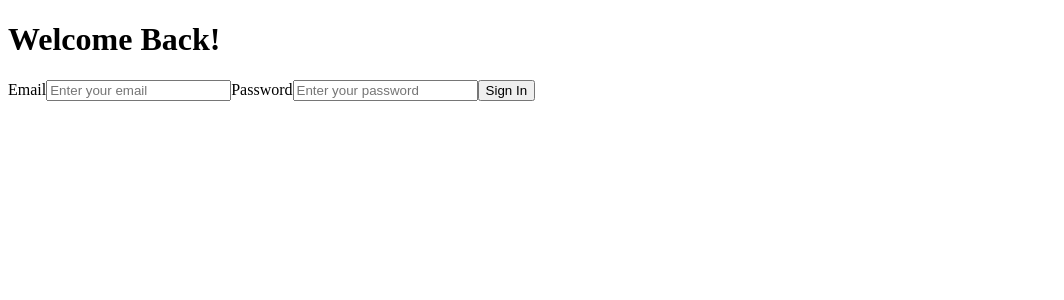
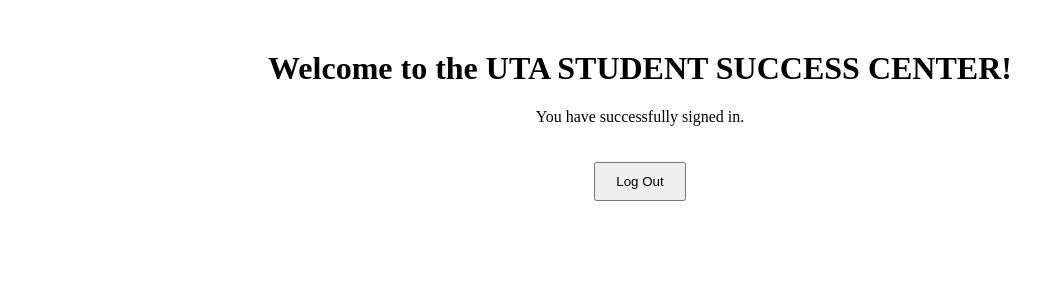
Before and after one commit to vinncceee/Student-Success-Center, a React (Create React App) app in the folder frontend/: page /landing in a window 1280 px wide. Shown: the top 300 px of the page, without its empty margins (0-1064 px from the left). Built offline with nearby package versions, Linux system fonts and the light colour scheme.

Commit message:
successfully implemented firebase auth and sign up/ sign in functionalities

```diff
--- a/frontend/package.json
+++ b/frontend/package.json
@@ -7,8 +7,9 @@
     "@testing-library/react": "^13.4.0",
     "@testing-library/user-event": "^13.5.0",
     "axios": "^1.7.9",
-    "react": "^18.0.0",
-    "react-dom": "^18.0.0",
+    "firebase": "^11.0.2",
+    "react": "^18.3.1",
+    "react-dom": "^18.3.1",
     "react-router-dom": "^6.28.0",
     "react-scripts": "5.0.1",
     "web-vitals": "^2.1.4"
--- a/frontend/src/App.js
+++ b/frontend/src/App.js
@@ -1,8 +1,17 @@
-import React from 'react';
-import SignInPage from './components/SignInPage';
+import React from "react";
+import { Route, Routes } from "react-router-dom";
+import SignInPage from "./components/SignInPage";
+import SignUpPage from "./components/SignUpPage";
+import LandingPage from "./components/LandingPage";
 
 function App() {
-  return <SignInPage />;
+  return (
+    <Routes>
+      <Route path="/signin" element={<SignInPage />} />
+      <Route path="/signup" element={<SignUpPage />} />
+      <Route path="/landing" element={<LandingPage />} />
+    </Routes>
+  );
 }
 
 export default App;
--- /dev/null
+++ b/frontend/src/components/LandingPage.js
@@ -0,0 +1,24 @@
+import React from "react";
+import { useNavigate } from "react-router-dom";
+
+function LandingPage() {
+  const navigate = useNavigate();
+
+  const handleLogout = () => {
+    // Clear any authentication state if necessary
+    // Redirect to the sign-in page
+    navigate("/signin");
+  };
+
+  return (
+    <div className="landing-container" style={{ textAlign: "center", marginTop: "50px" }}>
+      <h1>Welcome to the UTA STUDENT SUCCESS CENTER!</h1>
+      <p>You have successfully signed in.</p>
+      <button onClick={handleLogout} style={{ marginTop: "20px", padding: "10px 20px" }}>
+        Log Out
+      </button>
+    </div>
+  );
+}
+
+export default LandingPage;
--- a/frontend/src/components/SignInPage.js
+++ b/frontend/src/components/SignInPage.js
@@ -1,25 +1,34 @@
-import React, { useState } from 'react';
-import axios from 'axios';
+import React, { useState } from "react";
+import { signInWithEmailAndPassword } from "firebase/auth";
+import { auth } from "../firebase";
+import { useNavigate } from "react-router-dom";
 
 function SignInPage() {
-  const [email, setEmail] = useState('');
-  const [password, setPassword] = useState('');
-  const [message, setMessage] = useState('');
+  const [email, setEmail] = useState("");
+  const [password, setPassword] = useState("");
+  const [message, setMessage] = useState("");
+  const navigate = useNavigate(); // React Router hook for navigation
 
   const handleLogin = async (e) => {
     e.preventDefault();
     try {
-      const response = await axios.post('http://localhost:5000/login', { email, password });
-      setMessage(response.data.message);
+      const userCredential = await signInWithEmailAndPassword(auth, email, password);
+      setMessage("Sign-in successful! Redirecting...");
+      // Redirect to the landing page after successful sign-in
+      setTimeout(() => navigate("/landing"), 2000);
     } catch (error) {
-      setMessage(error.response?.data?.message || 'An error occurred.');
+      setMessage("Error: " + error.message);
     }
   };
 
+  const handleSignUpRedirect = () => {
+    navigate("/signup"); // Redirect to the SignUp page
+  };
+
   return (
-    <div className="login-container">
+    <div className="signin-container">
       <h1>Welcome Back!</h1>
-      <form className="login-form" onSubmit={handleLogin}>
+      <form className="signin-form" onSubmit={handleLogin}>
         <label htmlFor="email">Email</label>
         <input
           type="email"
@@ -39,6 +48,11 @@
         <button type="submit">Sign In</button>
       </form>
       <p>{message}</p>
+      {/* New User Redirect */}
+      <div className="new-user">
+        <p>New user?</p>
+        <button onClick={handleSignUpRedirect}>Sign Up</button>
+      </div>
     </div>
   );
 }
--- a/frontend/src/components/SignUpPage.js
+++ b/frontend/src/components/SignUpPage.js
@@ -1,42 +1,54 @@
-import React, { useState } from 'react';
-import axios from 'axios';
+import React, { useState } from "react";
+import { createUserWithEmailAndPassword } from "firebase/auth";
+import { auth } from "../firebase";
+import { useNavigate } from "react-router-dom"; // Import the useNavigate hook
 
 function SignUpPage() {
-  const [email, setEmail] = useState('');
-  const [password, setPassword] = useState('');
-  const [message, setMessage] = useState('');
+  const [email, setEmail] = useState("");
+  const [password, setPassword] = useState("");
+  const [message, setMessage] = useState("");
+  const navigate = useNavigate(); // Initialize navigate hook
 
-  const handleSubmit = async (e) => {
+  const handleSignUp = async (e) => {
     e.preventDefault();
+    setMessage("Processing...");
     try {
-      const response = await axios.post('http://localhost:5000/api/signup', { email, password });
-      setMessage(response.data.message);
+      // Create user with Firebase
+      await createUserWithEmailAndPassword(auth, email, password);
+      setMessage("User registered successfully! Redirecting to Sign In...");
+
+      // Redirect to Sign In page after 2 seconds
+      setTimeout(() => {
+        navigate("/signin");
+      }, 2000);
     } catch (error) {
-      setMessage(error.response?.data?.message || 'Something went wrong!');
+      setMessage("Error: " + error.message);
     }
   };
 
   return (
     <div className="signup-container">
-      <h1>Sign Up</h1>
-      <form onSubmit={handleSubmit}>
-        <label>Email</label>
+      <h1>Create an Account</h1>
+      <form className="signup-form" onSubmit={handleSignUp}>
+        <label htmlFor="email">Email</label>
         <input
           type="email"
+          id="email"
+          placeholder="Enter your email"
           value={email}
           onChange={(e) => setEmail(e.target.value)}
-          required
         />
-        <label>Password</label>
+        <label htmlFor="password">Password</label>
         <input
           type="password"
+          id="password"
+          placeholder="Enter your password"
           value={password}
           onChange={(e) => setPassword(e.target.value)}
-          required
         />
         <button type="submit">Sign Up</button>
       </form>
-      {message && <p>{message}</p>}
+      <p>{message}</p>
     </div>
   );
 }
--- /dev/null
+++ b/frontend/src/firebase.js
@@ -0,0 +1,20 @@
+// src/firebase.js
+import { initializeApp } from "firebase/app";
+import { getAuth } from "firebase/auth";
+
+// Your web app's Firebase configuration
+const firebaseConfig = {
+  apiKey: "AIzaSyAV3BbZNLezxLCWV1V4KF8eQb_Fy1FjHus",
+  authDomain: "student-sucess-center-web-app.firebaseapp.com",
+  projectId: "student-sucess-center-web-app",
+  storageBucket: "student-sucess-center-web-app.firebasestorage.app",
+  messagingSenderId: "1065403959029",
+  appId: "1:1065403959029:web:0aa0fe173f4f12a1a2a7bc",
+  measurementId: "G-629W0BX08Z",
+};
+
+// Initialize Firebase
+const app = initializeApp(firebaseConfig);
+const auth = getAuth(app);
+
+export { app, auth };
--- a/frontend/src/index.js
+++ b/frontend/src/index.js
@@ -1,14 +1,11 @@
 import React from 'react';
-import ReactDOM from 'react-dom/client';
+import ReactDOM from 'react-dom';
 import { BrowserRouter } from 'react-router-dom';
 import App from './App';
 
-const root = ReactDOM.createRoot(document.getElementById('root'));
-
-root.render(
-  <React.StrictMode>
-    <BrowserRouter>
-      <App />
-    </BrowserRouter>
-  </React.StrictMode>
+ReactDOM.render(
+  <BrowserRouter>
+    <App />
+  </BrowserRouter>,
+  document.getElementById('root')
 );
--- a/frontend/src/styles/SignInPage.css
+++ b/frontend/src/styles/SignInPage.css
@@ -1,47 +1,21 @@
-.login-container {
-    background: white;
-    padding: 2rem;
-    border-radius: 10px;
-    box-shadow: 0 4px 6px rgba(0, 0, 0, 0.1);
-    width: 100%;
-    max-width: 400px;
-    margin: auto;
+.new-user {
+    margin-top: 20px;
     text-align: center;
   }
 
-  .login-container h1 {
-    margin-bottom: 1.5rem;
-    color: #333;
+  .new-user p {
+    font-size: 16px;
   }
 
-  .login-form {
-    display: flex;
-    flex-direction: column;
-  }
-
-  .login-form label {
-    font-weight: bold;
-    margin-bottom: 0.5rem;
-    text-align: left;
-  }
-
-  .login-form input {
-    padding: 0.5rem;
-    margin-bottom: 1rem;
-    border: 1px solid #ddd;
-    border-radius: 5px;
-  }
-
-  .login-form button {
-    padding: 0.75rem;
+  .new-user button {
     background-color: #007bff;
     color: white;
     border: none;
+    padding: 10px 20px;
     border-radius: 5px;
-    font-size: 1rem;
     cursor: pointer;
   }
 
-  .login-form button:hover {
+  .new-user button:hover {
     background-color: #0056b3;
   }
```
Also changed, not shown: 1 other file (tests, documents, lock files or other folders).
